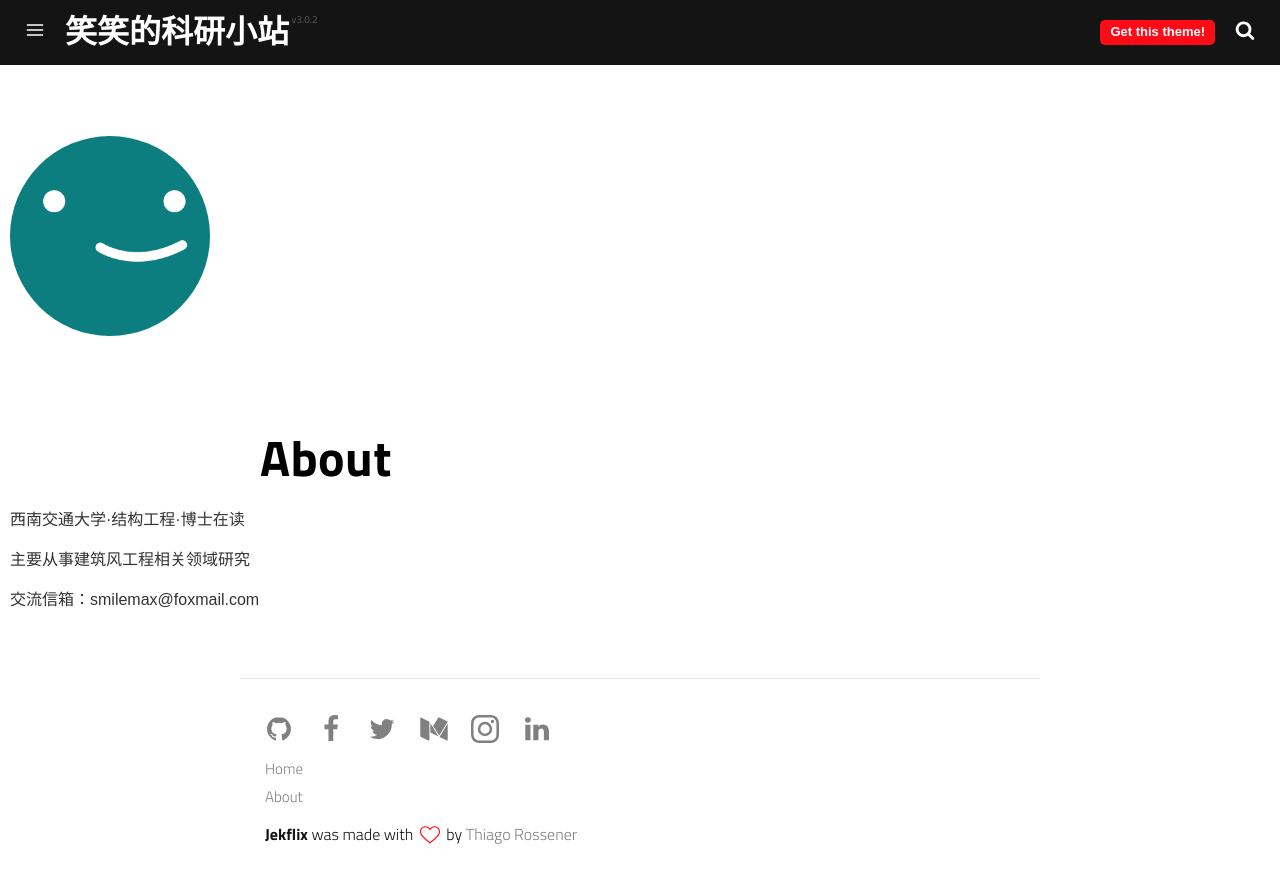
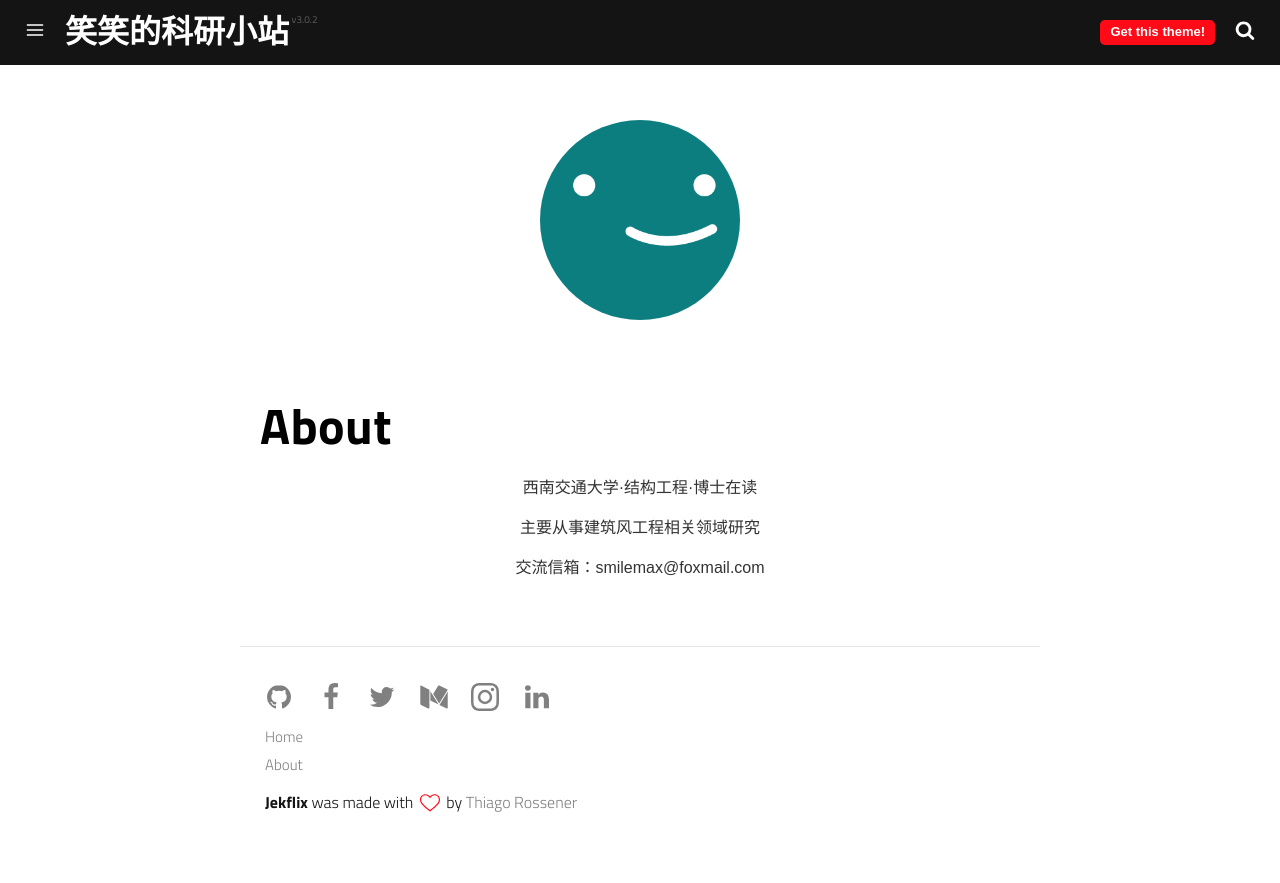
Before and after one commit to fightingxiaoxiao/fightingxiaoxiao.github.io, a Jekyll site: the page built from pages/about.md, in a window 1280 px wide. Shown: the top 883 px of the page. Built offline with Jekyll 4.4.1, drawn with Linux system fonts in a browser that asks for light colours; a script that is not in the unit is left out.

Commit message:
Update about.md

```diff
--- a/pages/about.md
+++ b/pages/about.md
@@ -5,10 +5,10 @@ description: Some description.
 permalink: /about/
 ---
 
-<img class="img-rounded" src="/assets/img/uploads/profile.png" alt="Thiago Rossener" width="200">
+<center><img class="img-rounded" src="/assets/img/uploads/profile.png" alt="Thiago Rossener" width="200"></center>
 
 # About
 
-<p>西南交通大学·结构工程·博士在读</p>
-<p>主要从事建筑风工程相关领域研究</p>
-<p>交流信箱：smilemax@foxmail.com</p>
+<center><p>西南交通大学·结构工程·博士在读</p></center>
+<center><p>主要从事建筑风工程相关领域研究</p></center>
+<center><p>交流信箱：smilemax@foxmail.com</p></center>
```
